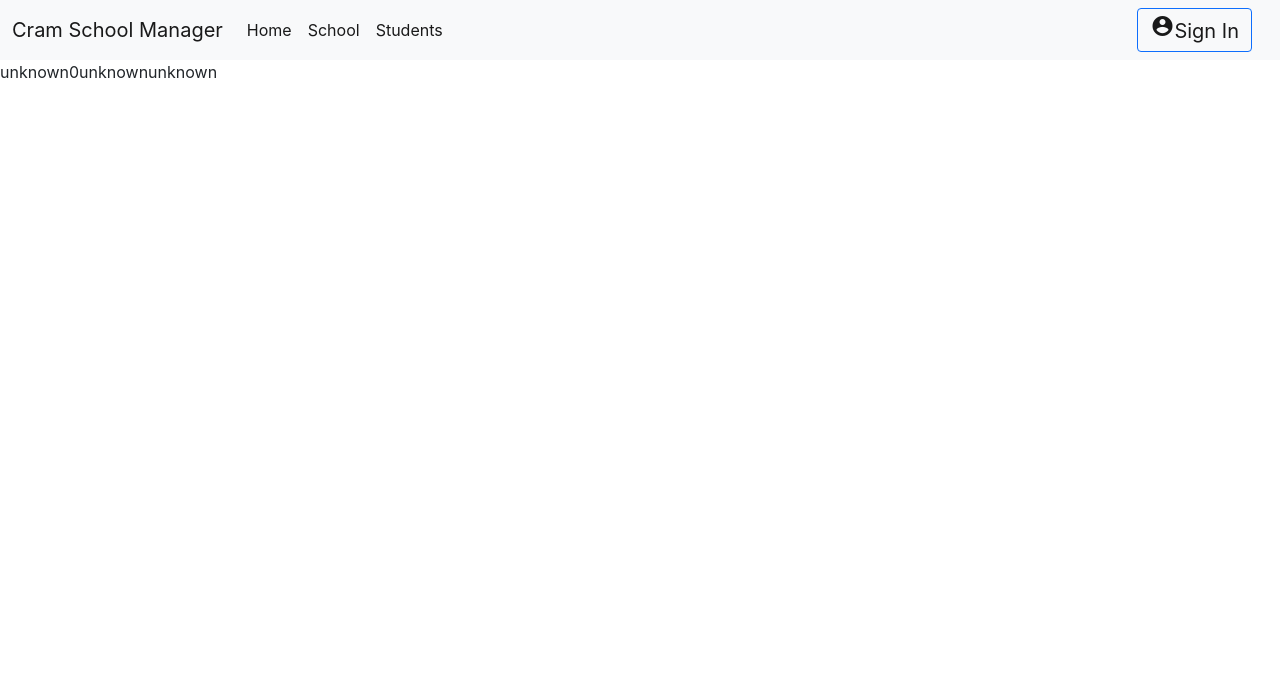
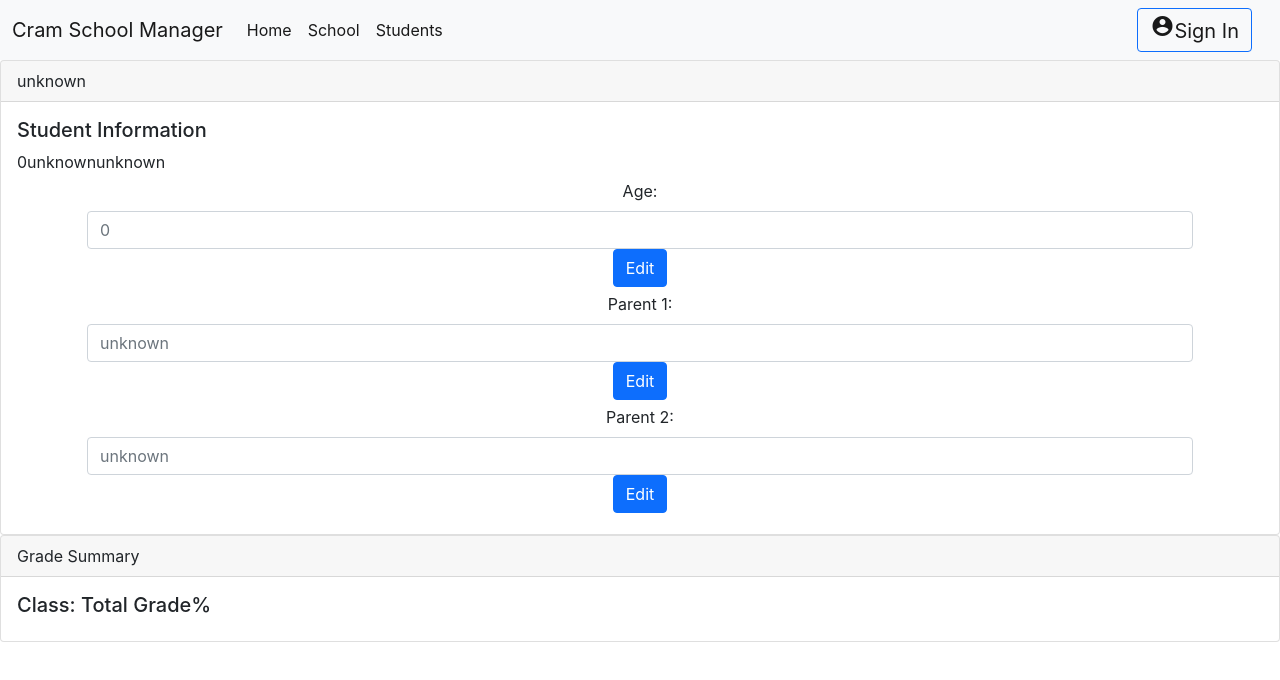
Before and after one commit to CodyGrogan/cramschoolmanager, a React (Create React App) app in the folder client/: page /studentpage/alfred in a window 1280 px wide. Shown: the top 680 px of the page. Built offline with nearby package versions, Linux system fonts and the light colour scheme; no server answers.

Commit message:
added forms to student page

```diff
--- a/client/src/components/StudentPage.tsx
+++ b/client/src/components/StudentPage.tsx
@@ -3,6 +3,12 @@ import Student from "../classes/Student";
 import {useParams} from 'react-router-dom';
 import Navbar from "./Navbar";
 import School from "../classes/School";
+import SchoolClass from "../classes/SchoolClass";
+
+interface IGradeObj{
+    className: string;
+    gradeAvg: number;
+}
 
 
 //when the backend is implemented, use the student name and school name to check database for info
@@ -10,7 +16,9 @@ import School from "../classes/School";
 
 function StudentPage(props: any){
     let defstudent: Student = new Student('unknown', 0, 'unknown','unknown','unknown','unknown', 'unknownid', 'unknown', 'unknown');
+
     const [student, setStudent] = useState<Student>(defstudent);
+    const [avgGradeList, setAvgGradeList] = useState<JSX.Element[]>([]);
 
     let { id } = useParams();
 
@@ -21,10 +29,13 @@ function StudentPage(props: any){
         let index = studentList.findIndex(obj => obj.studentID === id);
         if (index >= 0){
         setStudent(studentList[index]);
+        let avgGradeArr = calcAvgGrade(school.classList, studentList[index]);
+        let gradeJsx = gradeListBuilder(avgGradeArr);
+        setAvgGradeList(gradeJsx);
         }
 
     },
-    [])
+    []);
 
     useEffect(()=>{
 
@@ -33,23 +44,96 @@ function StudentPage(props: any){
         let index = studentList.findIndex(obj => obj.studentID === id);
         if (index >= 0){
         setStudent(studentList[index]);
+        let avgGradeArr = calcAvgGrade(school.classList, studentList[index]);
+        let gradeJsx = gradeListBuilder(avgGradeArr);
+        setAvgGradeList(gradeJsx);
+
         }
 
     },
-    [props.school])
+    [props.school]);
 
+    function calcAvgGrade(classList: SchoolClass[], thisStudent: Student){
+
+        let gradeArr = [];
+
+
+        for (let i = 0; i < classList.length; i++){
+            let grade: IGradeObj = {className: classList[i].name, gradeAvg: 0};
+            let totalGrade = 0;
+
+            if (classList[i].assignmentList.length > 0){
+            for (let j = 0; j < classList[i].assignmentList.length; j++){
+
+                let assignmentGrades = classList[i].assignmentList[j].grades;
+                let index = assignmentGrades.findIndex(obj => obj.name == thisStudent.name);
+                if (index >= 0){
+                let thisgrade = assignmentGrades[index].value;
+                totalGrade = totalGrade + parseInt(thisgrade);
+                console.log('total grade is' + totalGrade);
+                }
+
+            }
+            let avg = totalGrade / classList[i].assignmentList.length;
+            grade.gradeAvg = Math.floor(avg);
+            gradeArr.push(grade);
+        }
+
+        }
+        return gradeArr;
+    }
+
+    function gradeListBuilder(avgGradeArr: IGradeObj[]){
+        let jsxArr = [];
+        for (let i = 0; i < avgGradeArr.length; i++){
+            let newJsx = <div>{avgGradeArr[i].className}: {avgGradeArr[i].gradeAvg}%: </div>
+            jsxArr.push(newJsx);
+        }
+
+        return jsxArr;
+    }
 
     return(
         <div>
             <Navbar setSchool = {props.setSchool}/>
 
-            {student.name}
-            {student.age}
-            {student.parent1}
-            {student.parent2}
+            <div className="card">
+                <div className="card-header">
+                {student.name}
+                </div>
+                <div className="card-body">
+                    <h5 className="card-title">Student Information</h5>
+                    {student.age}
+                    {student.parent1}
+                    {student.parent2}
+
+                    <div className="inputBox container">
+                <div className="col-sm">
+              <div className="inputDiv"> <label className="form-label">Age:</label><input className='form-control' id='classType' type={'text'} placeholder={student.age.toString()}></input><button className="btn btn-primary">Edit</button></div>
+              <div className="inputDiv"> <label className="form-label">Parent 1:</label><input className='form-control' id='classType' type={'text'} placeholder={student.parent1}></input><button className="btn btn-primary">Edit</button></div>
+              <div className="inputDiv"> <label className="form-label">Parent 2:</label><input className='form-control' id='classType' type={'text'} placeholder={student.parent2}></input><button className="btn btn-primary">Edit</button></div>
+
+              </div>
+
+                </div>
 
 
-            {student.classes}
+                </div>
+            </div>
+
+            <div className="card">
+                <div className="card-header">
+                Grade Summary
+                </div>
+                <div className="card-body">
+                    <h5 className="card-title">Class: Total Grade%</h5>
+                    {avgGradeList}
+
+
+
+
+                </div>
+            </div>
 
         </div>
     )
```
